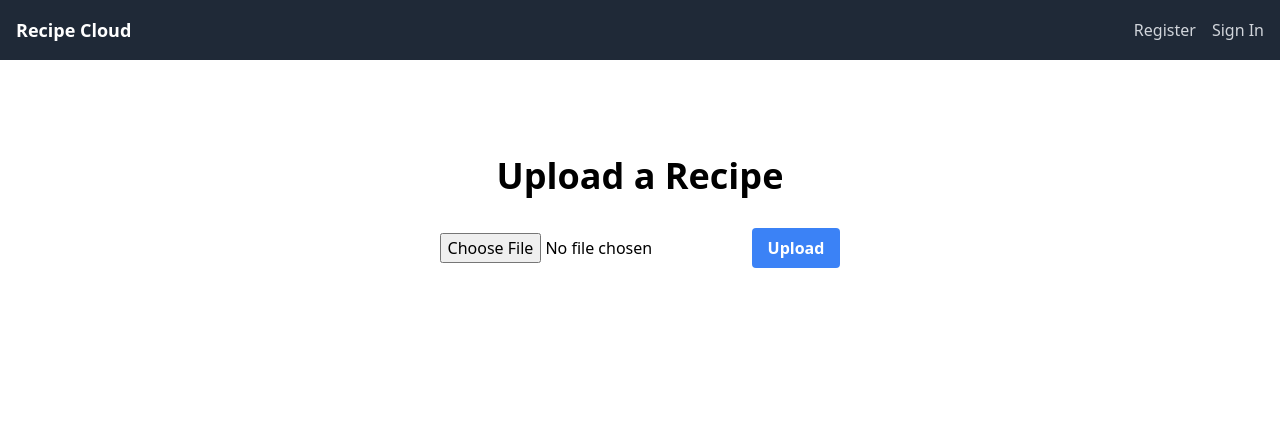
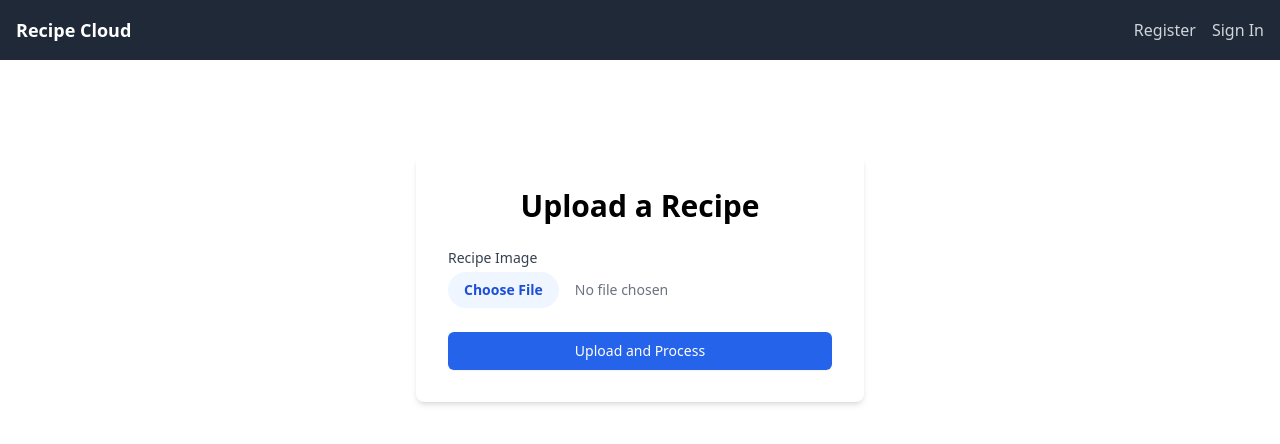
Before and after one commit to msievenpiper/recipe-cloud, a Next.js app: page /upload in a window 1280 px wide. Shown: the top 444 px of the page. Built offline with nearby package versions, Linux system fonts and the light colour scheme; no server answers.

Commit message:
- clean this up

```diff
--- a/app/upload/page.tsx
+++ b/app/upload/page.tsx
@@ -5,41 +5,105 @@ import { useRouter } from "next/navigation";
 
 export default function UploadPage() {
   const [file, setFile] = useState<File | null>(null);
+  const [error, setError] = useState<string | null>(null);
+  const [uploading, setUploading] = useState(false);
+  const [progress, setProgress] = useState(0);
   const router = useRouter();
 
-  const handleSubmit = async (e: React.FormEvent<HTMLFormElement>) => {
+  const handleFileChange = (e: React.ChangeEvent<HTMLInputElement>) => {
+    const selectedFile = e.target.files ? e.target.files[0] : null;
+    setFile(selectedFile);
+    if (selectedFile) {
+      setError(null); // Clear error when a file is selected
+    }
+  };
+
+  const handleSubmit = (e: React.FormEvent<HTMLFormElement>) => {
     e.preventDefault();
     if (!file) {
+      setError("Please select an image to upload.");
       return;
     }
 
+    setUploading(true);
     const formData = new FormData();
     formData.append("image", file);
 
-    const res = await fetch("/api/recipes", {
-      method: "POST",
-      body: formData,
+    const xhr = new XMLHttpRequest();
+
+    xhr.upload.addEventListener("progress", (event) => {
+      if (event.lengthComputable) {
+        const percentComplete = (event.loaded / event.total) * 100;
+        setProgress(percentComplete);
+      }
     });
 
-    const data = await res.json();
+    xhr.addEventListener("load", () => {
+      setUploading(false);
+      if (xhr.status === 200) {
+        const data = JSON.parse(xhr.responseText);
         router.push(`/recipes/${data.id}`);
+      } else {
+        setError("Upload failed. Please try again.");
+      }
+    });
+
+    xhr.addEventListener("error", () => {
+      setUploading(false);
+      setError("An error occurred during the upload. Please try again.");
+    });
+
+    xhr.open("POST", "/api/recipes");
+    xhr.send(formData);
   };
 
   return (
     <div className="flex min-h-screen flex-col items-center p-24">
-      <h1 className="text-4xl font-bold mb-8">Upload a Recipe</h1>
-      <form onSubmit={handleSubmit}>
+      <div className="w-full max-w-md p-8 bg-white rounded-lg shadow-md">
+        <h1 className="text-3xl font-bold mb-6 text-center">Upload a Recipe</h1>
+        <form onSubmit={handleSubmit} className="space-y-6">
+          <div>
+            <label htmlFor="file-upload" className="block text-sm font-medium text-gray-700">
+              Recipe Image
+            </label>
             <input
+              id="file-upload"
               type="file"
-          onChange={(e) => setFile(e.target.files ? e.target.files[0] : null)}
+              accept="image/*"
+              onChange={handleFileChange}
+              className="mt-1 block w-full text-sm text-gray-500
+                         file:mr-4 file:py-2 file:px-4
+                         file:rounded-full file:border-0
+                         file:text-sm file:font-semibold
+                         file:bg-blue-50 file:text-blue-700
+                         hover:file:bg-blue-100"
             />
+            {error && <p className="mt-2 text-sm text-red-600">{error}</p>}
+          </div>
+
+          {uploading && (
+            <div>
+              <label className="block text-sm font-medium text-gray-700">Upload Progress</label>
+              <div className="w-full bg-gray-200 rounded-full mt-1">
+                <div
+                  className="bg-blue-600 text-xs font-medium text-blue-100 text-center p-0.5 leading-none rounded-full"
+                  style={{ width: `${progress}%` }}
+                >
+                  {Math.round(progress)}%
+                </div>
+              </div>
+            </div>
+          )}
+
           <button
             type="submit"
-          className="bg-blue-500 hover:bg-blue-700 text-white font-bold py-2 px-4 rounded"
+            disabled={uploading}
+            className="w-full flex justify-center py-2 px-4 border border-transparent rounded-md shadow-sm text-sm font-medium text-white bg-blue-600 hover:bg-blue-700 focus:outline-none focus:ring-2 focus:ring-offset-2 focus:ring-blue-500 disabled:bg-gray-400"
           >
-          Upload
+            {uploading ? "Uploading..." : "Upload and Process"}
           </button>
         </form>
       </div>
+    </div>
   );
 }
```
Lines whose indentation alone changed are shown as unchanged.
